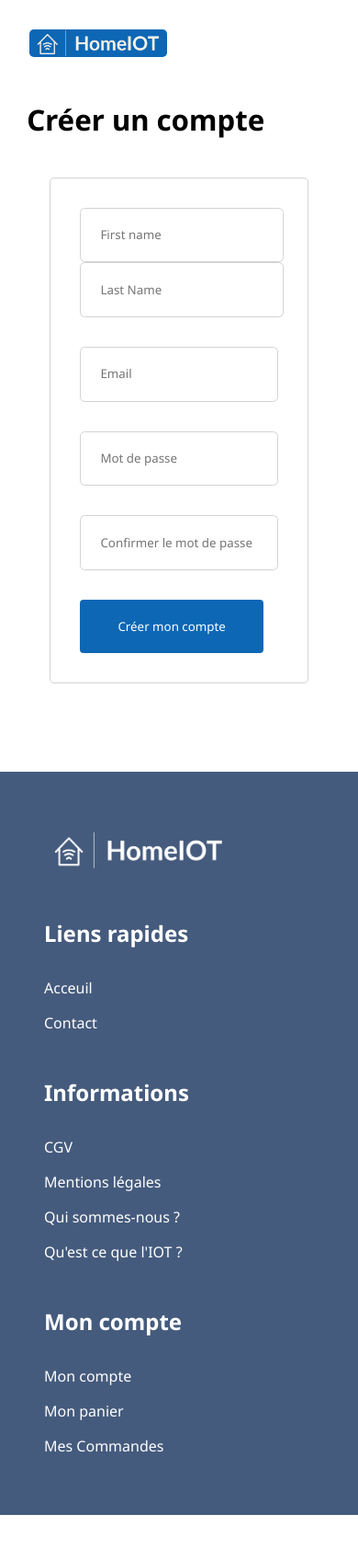
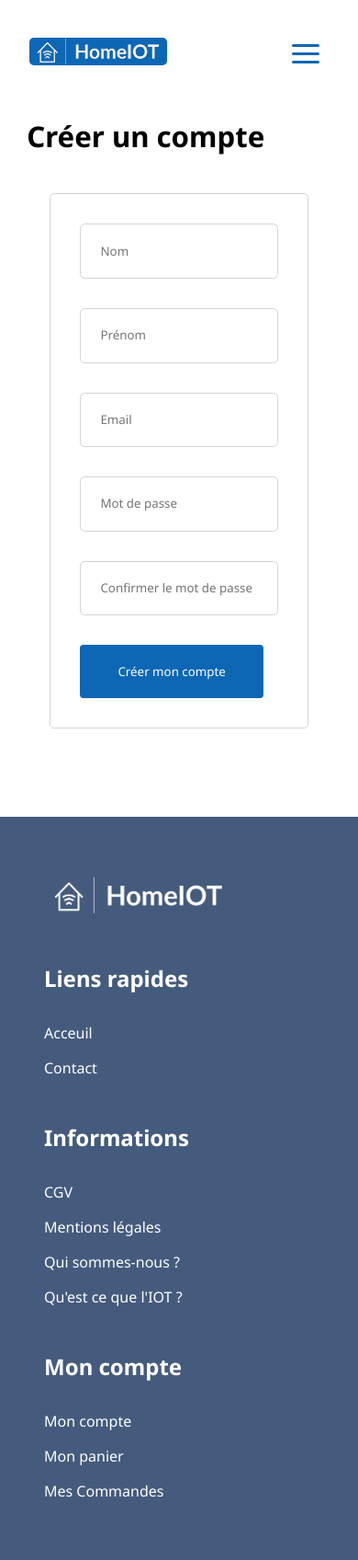
Before and after one commit to JulienLach/HomeIOT, a PHP site: page /create-account.html in a window 390 px wide. Shown: the whole page at 92% size. Before the commit the page ends 1647 px from the top, so only its background shows below. Run offline with PHP 8.4, Linux system fonts and the light colour scheme.

Commit message:
responsive create account , iot , kits packs

```diff
--- a/create-account.html
+++ b/create-account.html
@@ -27,6 +27,42 @@
                 <a href="index.html">
                     <img src="HomeIOT-logos/HomeIOT-logos-cropped.jpeg" alt="">
                 </a>
+            </div>
+
+            <!-- HAMBURGER MENU LINES-->
+            <button class="hamburger-button">
+                <div class="hamburger-line"></div>
+                <div class="hamburger-line"></div>
+                <div class="hamburger-line"></div>
+            </button>
+
+            <!--HAMBURGER MENU MOBILE-->
+            <div class="mobile-menu">
+                <ul>
+                    <li>
+                        <img class="chevron-mobile-menu" src="img/chevron-mobile-menu.png" alt="">
+                        <a href="index.html">Acceuil</a>
+                    </li>
+                    <li>
+                        <img class="chevron-mobile-menu" src="img/chevron-mobile-menu.png" alt="">
+                        <a href="kits-packs.html">Catégories</a>
+                    </li>
+                    <li>
+                        <img class="chevron-mobile-menu" src="img/chevron-mobile-menu.png" alt="">
+                        <a href="nouveautes.html">Nouveautés</a>
+                    </li>
+                    <li>
+                        <img class="chevron-mobile-menu" src="img/chevron-mobile-menu.png" alt="">
+                        <a href="promotions.html">Promotions</a>
+                    </li>
+                    <li>
+                        <a href="shopping-cart.html"><button class="add-to-cart-btn"><span>0 </span>Mon
+                                panier</button></a>
+                    </li>
+                    <li>
+                        <a href="connexion.html"><button class="add-to-cart-btn">Connexion</button></a>
+                    </li>
+                </ul>
             </div>
 
             <!-- SEARCH CONTAINER -->
@@ -90,8 +126,8 @@
                 <div>
                     <form class="create-account-form" action="">
                         <div>
-                            <input class="text-form" type="name" name="" id="" placeholder="First name">
-                            <input class="text-form" type="email" name="" id="" placeholder="Last Name">
+                            <input class="text-form" type="name" name="" id="" placeholder="Nom">
+                            <input class="text-form" type="email" name="" id="" placeholder="Prénom">
                         </div>
                         <input class="text-form" type="email" placeholder="Email">
                         <input class="text-form" type="password" placeholder="Mot de passe">
@@ -139,4 +175,6 @@
             </div>
         </div>
     </footer>
+
+    <script src="javascript/main.js"></script>
 </body>
--- a/css/style.css
+++ b/css/style.css
@@ -524,6 +524,8 @@ body {
     width: 85%;
     margin: 2em auto;
 }
+
+/* PAGE CREATION COMPTE - CREATE ACCOUNT FORM SECTION */
 
 .create-account-form {
     display: flex;
@@ -1168,16 +1170,13 @@ textarea {
 
 
 
-/* -----  MEDIA QUERIES   ------ */
-
-
+/* -------  MEDIA QUERIES  -------- */
 
 
 /* PAGE MON COMPTE - MY ACCOUNT/PURCHASES SECTION */
 
 
 @media(max-width: 1000px) {
-
 
 
     /* NAVBAR */
@@ -1402,6 +1401,19 @@ textarea {
     }
 
 
+    /* PAGE CREATE ACCOUNT */
+
+    .create-account-form div:first-child {
+        display: flex;
+        flex-direction: column;
+        gap: 2em;
+    }
+
+    .create-account-form div:first-child input {
+        width: 100%;
+    }
+
+
     /* MY ACCOUNT SECTION */
 
     .my-account-content {
```
Also changed, not shown: iot.html (+39 -0 lines), kits-packs.html (+38 -0 lines).
